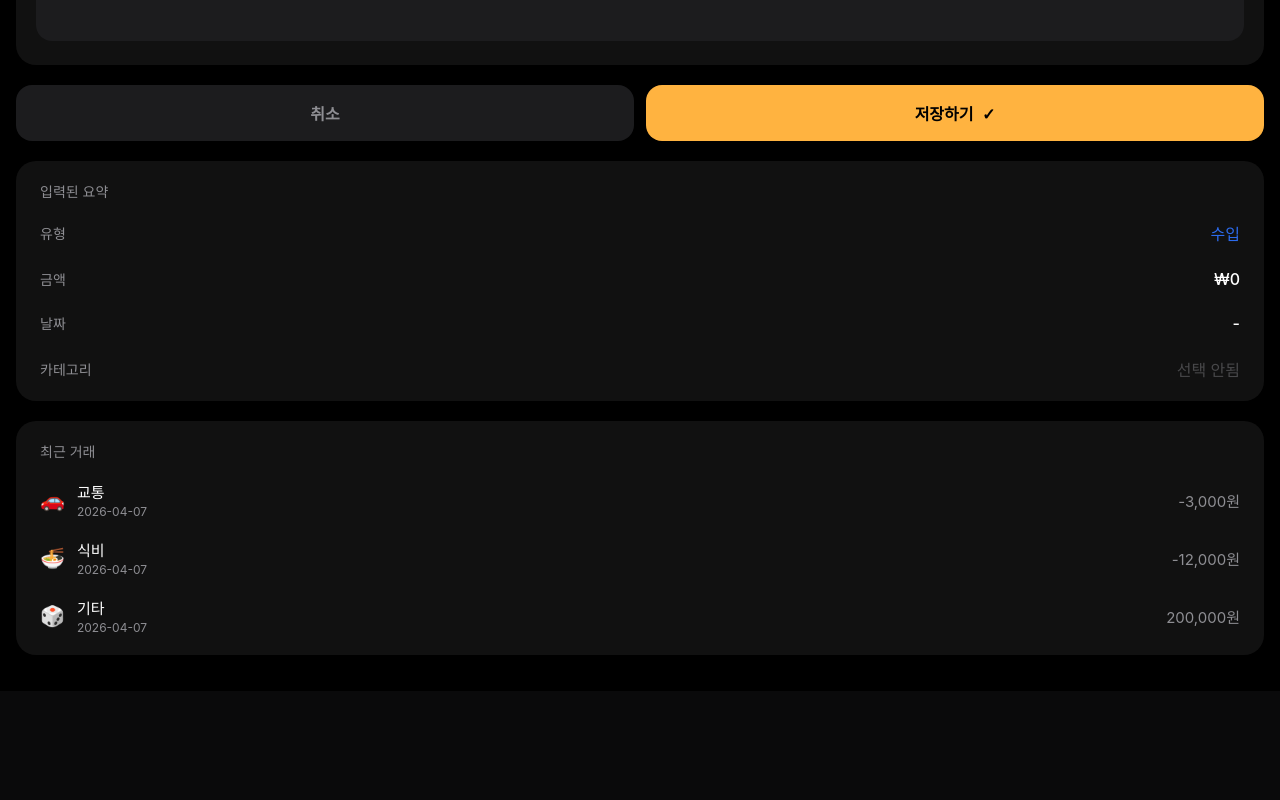
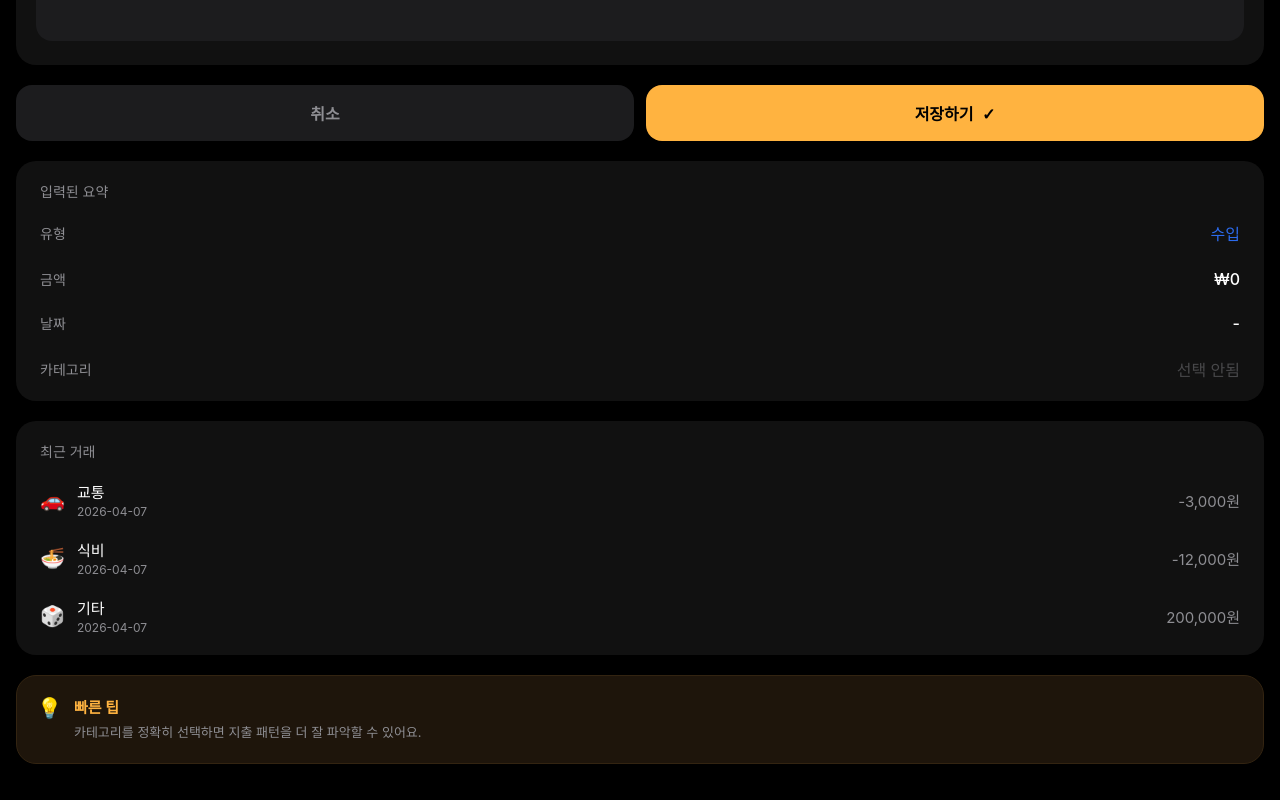
Before and after one commit to kb-7th-household-account-book/vue-account-book, a Vue app: page / in a window 1280 px wide. Shown: the part 1424-2224 px from the top of the page. Before the commit the page ends 2115 px from the top, so only its background shows below. Built offline with nearby package versions, Linux system fonts and the light colour scheme; a web font is replaced by a local one.

Commit message:
feat: 빠른 팁 컴포넌트 생성 및 랜더링

```diff
--- /dev/null
+++ b/src/components/transaction-register/BotQuickTip.vue
@@ -0,0 +1,53 @@
+<template>
+    <section class="quick-tip-card">
+        <span class="tip-icon">💡</span>
+        <div class="tip-content">
+            <h4 class="tip-title">빠른 팁</h4>
+            <p class="tip-desc">카테고리를 정확히 선택하면 지출 패턴을 더 잘 파악할 수 있어요.</p>
+        </div>
+    </section>
+</template>
+
+<script setup>
+// 정적인 팁이므로 특별한 상태나 props가 필요 없습니다.
+</script>
+
+<style scoped>
+.quick-tip-card {
+    display: flex;
+    align-items: flex-start;
+    gap: 12px;
+    /* 다크 테마에 어울리는 은은한 브라운 톤 배경 */
+    background-color: #1e150b;
+    border: 1px solid #332411; /* 살짝 밝은 테두리로 입체감 부여 */
+    border-radius: 20px;
+    padding: 20px;
+    margin-bottom: 20px;
+}
+
+.tip-icon {
+    font-size: 20px;
+    line-height: 1.2;
+}
+
+.tip-content {
+    display: flex;
+    flex-direction: column;
+    gap: 6px; /* 제목과 설명 사이의 간격 */
+}
+
+.tip-title {
+    margin: 0;
+    font-size: 15px;
+    font-weight: 600;
+    color: #ffb340; /* 포인트 컬러 (노란색) */
+}
+
+.tip-desc {
+    margin: 0;
+    font-size: 13px;
+    color: #8e8e93; /* 기존 텍스트 색상과 통일 */
+    line-height: 1.5;
+    word-break: keep-all; /* 단어 단위로 줄바꿈 되도록 설정 */
+}
+</style>
--- a/src/views/TransactionRegister.vue
+++ b/src/views/TransactionRegister.vue
@@ -9,6 +9,7 @@ import MidSaveButton from '@/components/transaction-register/MidSaveButton.vue';
 
 import BotSummaryList from '@/components/transaction-register/BotSummaryList.vue';
 import BotRecentTransaction from '@/components/transaction-register/BotRecentTransaction.vue';
+import BotQuickTip from '@/components/transaction-register/BotQuickTip.vue';
 
 import { ref } from 'vue';
 
@@ -104,8 +105,8 @@ const handleSave = () => {
             :date="transactionDate"
             :category="transactionCategory"
         />
-
         <BotRecentTransaction />
+        <BotQuickTip />
     </div>
     </div>
 
```
